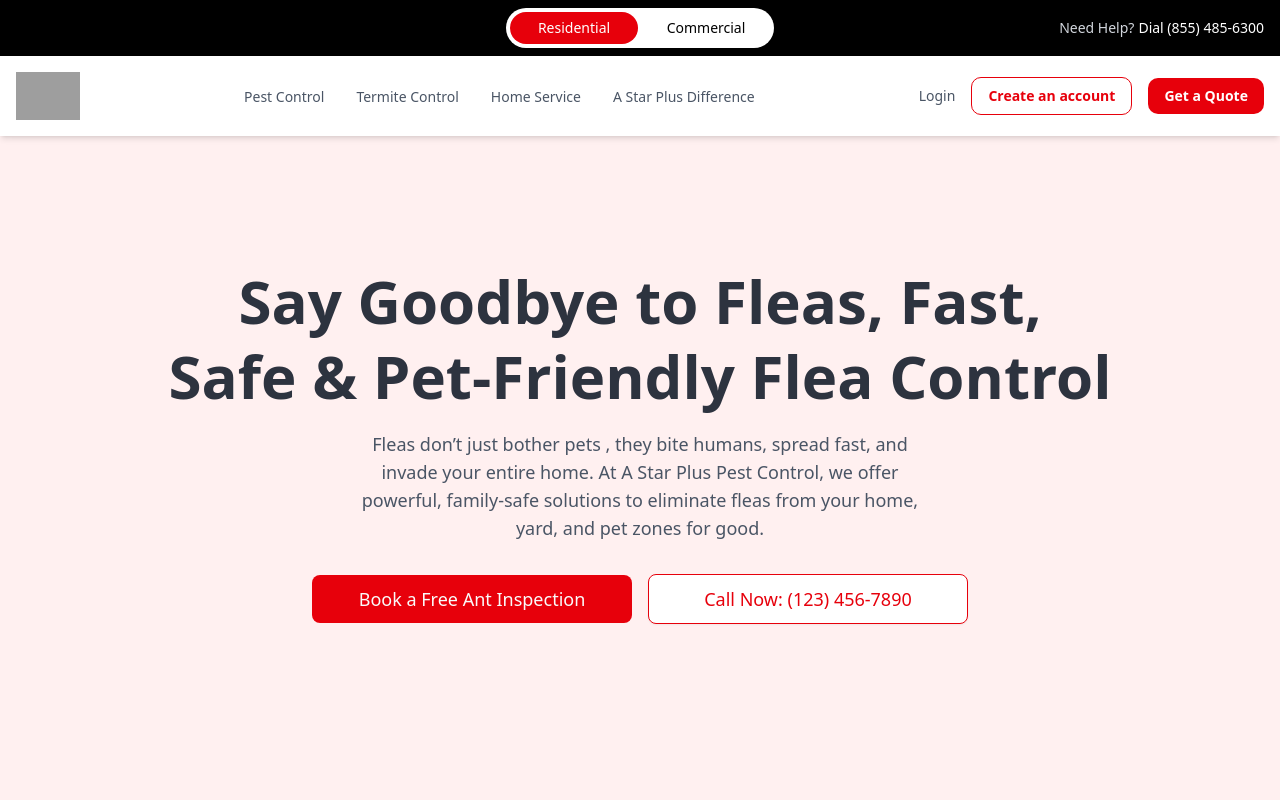
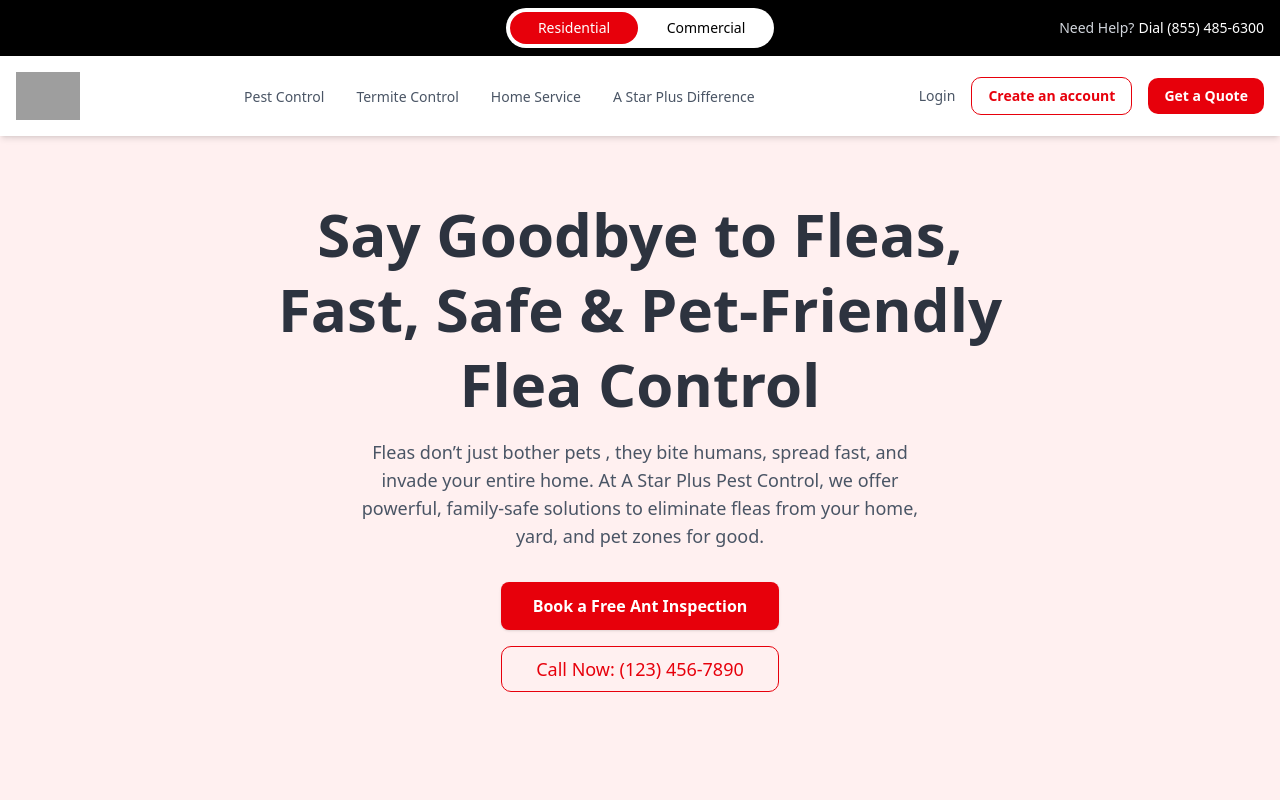
Before and after one commit to Eric-Eddie-Kabutey/a-star-plus, a Next.js app: page /fleas in a window 1280 px wide. Shown: the top 800 px of the page. Built offline with nearby package versions, Linux system fonts and the light colour scheme; grey boxes are pictures that could not be loaded.

Commit message:
add dialog popup

```diff
--- a/components/shared/hero.tsx
+++ b/components/shared/hero.tsx
@@ -1,12 +1,13 @@
 'use client';
 
-import React from 'react';
+import React, { useState } from 'react';
 import { motion, Variants } from '@/components/module/framer-motion';
+import { QuoteDialog } from '../residential/nav/dialog-quote';
+import Link from 'next/link';
 
 interface HeroProps {
   title: string | React.ReactNode;
   description: string;
-  buttons: React.ReactNode;
   background?: React.ReactNode;
   backgroundColor?: string;
 }
@@ -14,10 +15,11 @@ interface HeroProps {
 export function Hero({
   title,
   description,
-  buttons,
-  background, // Replaced backgroundImageUrl
+  background,
   backgroundColor = '#fff0f0', // Default background color
 }: HeroProps) {
+ const [ isAccountDialogOpen, setIsAccountDialogOpen ] = useState(false);
+   const [isQuoteDialogOpen, setIsQuoteDialogOpen] = useState(false);
 
   const containerVariants: Variants = {
     hidden: { opacity: 0 },
@@ -44,13 +46,23 @@ export function Hero({
       className="relative w-full min-h-screen flex items-center justify-center py-20 md:pt-42 px-4 sm:px-6 lg:px-8"
       style={{ backgroundColor: backgroundColor }}
     >
+
+
+            {/* --- DIALOGS --- */}
+                  <QuoteDialog open={isQuoteDialogOpen} onOpenChange={setIsQuoteDialogOpen} />
+                  <QuoteDialog
+                    open={isAccountDialogOpen}
+                    onOpenChange={setIsAccountDialogOpen}
+                    title="Create an account"
+                    description="Get access to your account details and manage your services."
+                  />
       {/*
         This component renders whatever background is passed to it making it pure and super reusable throughout the site
       */}
       {background}
 
       <motion.div
-        className="relative z-10 text-center max-w-[59rem] flex flex-col items-center"
+        className="relative z-10 text-center max-w-3xl flex flex-col items-center"
         variants={containerVariants}
         initial="hidden"
         animate="visible"
@@ -69,8 +81,15 @@ export function Hero({
           {description}
         </motion.p>
 
-        <motion.div className="mt-8 w-full sm:w-auto" variants={itemVariants}>
-          {buttons}
+        <motion.div className="mt-8 w-full sm:w-auto flex flex-col items-center gap-4" variants={itemVariants}>
+          <button
+              onClick={() => { setIsQuoteDialogOpen(true); }}
+                className="w-full sm:w-auto text-center rounded-md bg-red-600 px-8 py-3 text-base font-semibold text-white shadow-sm hover:bg-red-700 transition-colors"
+              >
+                Book a Free Ant Inspection
+          </button>
+          <Link href="tel:1234567890" className='w-full border-1 border-red-600 text-red-600 hover:bg-red-50 hover:text-red-700 text-lg py-2 rounded-lg'>Call Now: (123) 456-7890</Link>
+
         </motion.div>
       </motion.div>
     </section>
```
